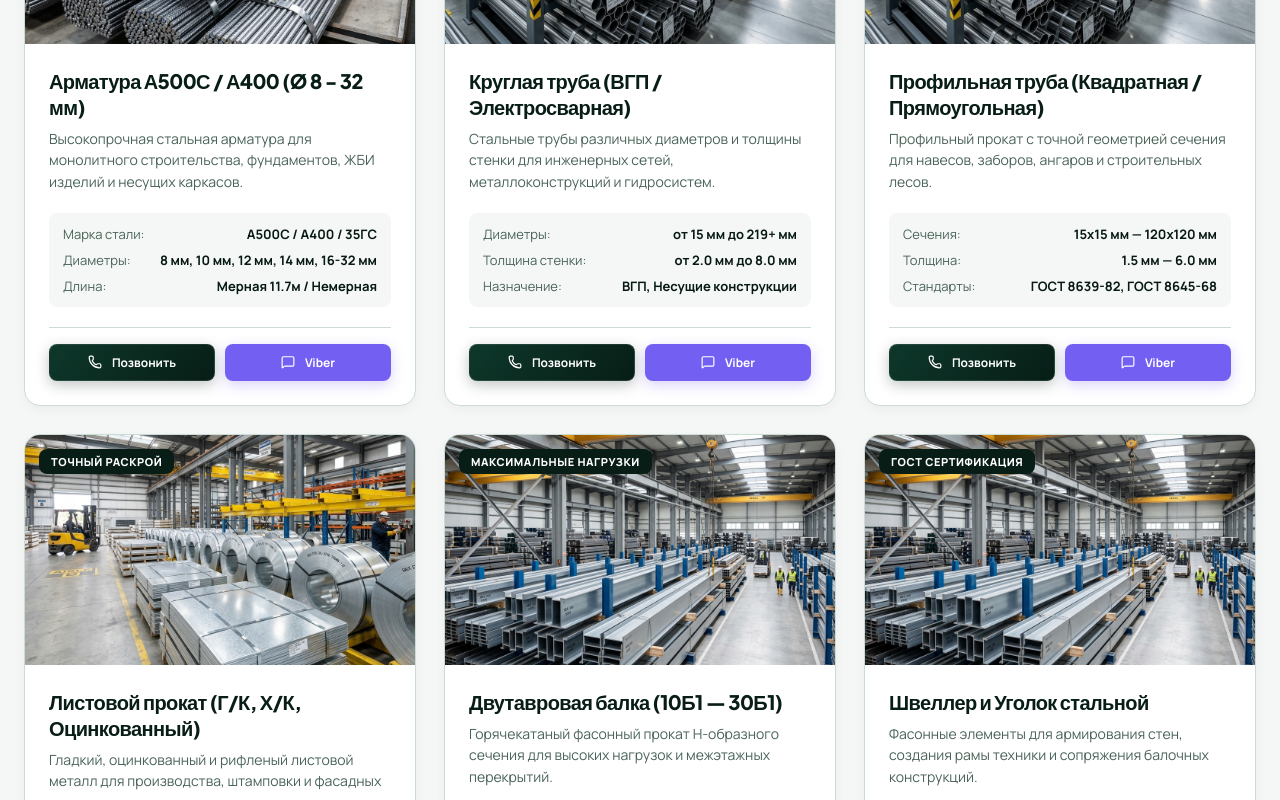
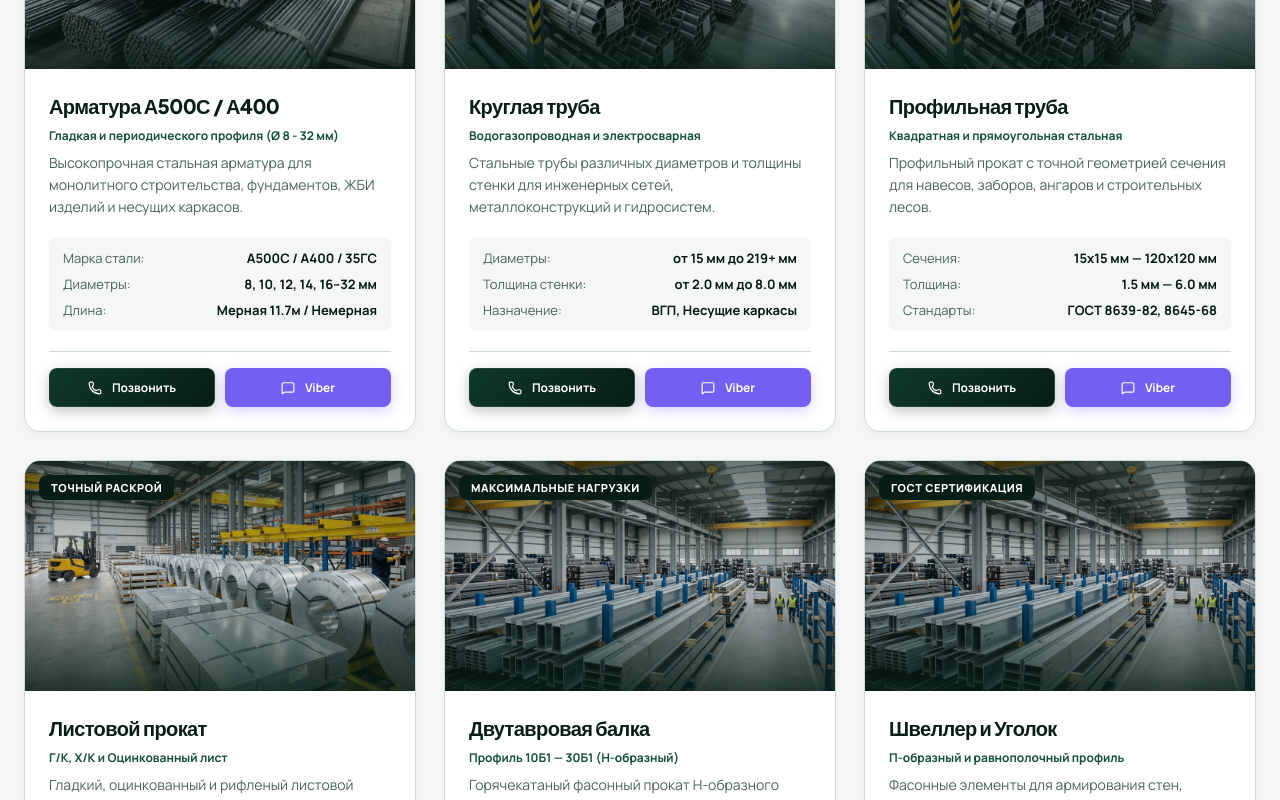
Before and after one commit to amuravschi-cloud/metalica-zuev, a React (Vite) app: page / in a window 1280 px wide. Shown: the part 1560-2360 px from the top of the page. Built offline with nearby package versions, Linux system fonts and the light colour scheme.

Commit message:
Apply exact corporate fixes: Transnistria 3 address, open-air storage on supports, weighing during load/unload, Orhei Saturday hours, and refined product cards

```diff
--- a/src/components/Capabilities.jsx
+++ b/src/components/Capabilities.jsx
@@ -16,7 +16,7 @@ export default function Capabilities() {
     {
       icon: <Wrench size={26} />,
       title: 'Козловые краны и погрузка',
-      desc: 'Все 3 металлобазы оборудованы heavy-duty козловыми и мостовыми кранами для безопасной и оперативной отгрузки длинномеров.'
+      desc: 'Все металлобазы оборудованы heavy-duty козловыми и мостовыми кранами для безопасной и оперативной отгрузки длинномеров.'
     },
     {
       icon: <Truck size={26} />,
@@ -54,15 +54,18 @@ export default function Capabilities() {
             <h3 style={{ fontSize: '26px', fontWeight: '800', margin: '8px 0 14px 0', color: 'var(--bg-dark-green)' }}>
               Почему крупные застройщики Молдовы выбирают Metalica Zuev?
             </h3>
-            <div style={{ display: 'flex', flexDirection: 'column', gap: '12px' }}>
-              <div style={{ display: 'flex', alignItems: 'center', gap: '10px', fontSize: '14px', fontWeight: '600', color: 'var(--text-dark)' }}>
-                <CheckCircle2 size={18} color="#16A34A" /> 100% сертификация металлопроката заводскими паспортами
+            <div style={{ display: 'flex', flexDirection: 'column', gap: '14px' }}>
+              <div style={{ display: 'flex', alignItems: 'flex-start', gap: '10px', fontSize: '14px', fontWeight: '600', color: 'var(--text-dark)' }}>
+                <CheckCircle2 size={18} color="#16A34A" style={{ flexShrink: 0, marginTop: '2px' }} />
+                <span>100% сертификация металлопроката заводскими паспортами</span>
               </div>
-              <div style={{ display: 'flex', alignItems: 'center', gap: '10px', fontSize: '14px', fontWeight: '600', color: 'var(--text-dark)' }}>
-                <CheckCircle2 size={18} color="#16A34A" /> Хранение арматуры и листов без контакта с влажной землей
+              <div style={{ display: 'flex', alignItems: 'flex-start', gap: '10px', fontSize: '14px', fontWeight: '600', color: 'var(--text-dark)' }}>
+                <CheckCircle2 size={18} color="#16A34A" style={{ flexShrink: 0, marginTop: '2px' }} />
+                <span>Открытое складское хранение проката на специализированных стеллажах и подкладках</span>
               </div>
-              <div style={{ display: 'flex', alignItems: 'center', gap: '10px', fontSize: '14px', fontWeight: '600', color: 'var(--text-dark)' }}>
-                <CheckCircle2 size={18} color="#16A34A" /> Точное весовое взвешивание при выезде через автомобильные весы
+              <div style={{ display: 'flex', alignItems: 'flex-start', gap: '10px', fontSize: '14px', fontWeight: '600', color: 'var(--text-dark)' }}>
+                <CheckCircle2 size={18} color="#16A34A" style={{ flexShrink: 0, marginTop: '2px' }} />
+                <span>Точный весовой контроль партии непосредственно при погрузке и разгрузке</span>
               </div>
             </div>
           </div>
--- a/src/components/ProductCatalog.jsx
+++ b/src/components/ProductCatalog.jsx
@@ -1,5 +1,5 @@
 import React, { useState } from 'react';
-import { Phone, MessageSquare } from 'lucide-react';
+import { Phone, MessageSquare, Layers, ShieldCheck, ArrowRight, Check } from 'lucide-react';
 
 export default function ProductCatalog() {
   const [activeTab, setActiveTab] = useState('all');
@@ -8,50 +8,50 @@ export default function ProductCatalog() {
     {
       id: 'armatura',
       category: 'armatura',
-      title: 'Арматура А500С / А400 (Ø 8 - 32 мм)',
-      subtitle: 'Гладкая и периодического профиля для монолита',
+      title: 'Арматура А500С / А400',
+      subtitle: 'Гладкая и периодического профиля (Ø 8 - 32 мм)',
       desc: 'Высокопрочная стальная арматура для монолитного строительства, фундаментов, ЖБИ изделий и несущих каркасов.',
       photo: '/images/rebar.png',
       tag: 'ГОСТ 34028 / А500С',
       specs: [
         { label: 'Марка стали', value: 'А500С / А400 / 35ГС' },
-        { label: 'Диаметры', value: '8 мм, 10 мм, 12 мм, 14 мм, 16-32 мм' },
+        { label: 'Диаметры', value: '8, 10, 12, 14, 16–32 мм' },
         { label: 'Длина', value: 'Мерная 11.7м / Немерная' },
       ]
     },
     {
       id: 'pipes_round',
       category: 'pipes',
-      title: 'Круглая труба (ВГП / Электросварная)',
-      subtitle: 'Водогазопроводные и магистральные трубы',
+      title: 'Круглая труба',
+      subtitle: 'Водогазопроводная и электросварная',
       desc: 'Стальные трубы различных диаметров и толщины стенки для инженерных сетей, металлоконструкций и гидросистем.',
       photo: '/images/pipes.png',
       tag: 'ГОСТ и EN стандарты',
       specs: [
         { label: 'Диаметры', value: 'от 15 мм до 219+ мм' },
         { label: 'Толщина стенки', value: 'от 2.0 мм до 8.0 мм' },
-        { label: 'Назначение', value: 'ВГП, Несущие конструкции' },
+        { label: 'Назначение', value: 'ВГП, Несущие каркасы' },
       ]
     },
     {
       id: 'pipes_prof',
       category: 'pipes',
-      title: 'Профильная труба (Квадратная / Прямоугольная)',
-      subtitle: 'Для быстровозводимых зданий и каркасов',
+      title: 'Профильная труба',
+      subtitle: 'Квадратная и прямоугольная стальная',
       desc: 'Профильный прокат с точной геометрией сечения для навесов, заборов, ангаров и строительных лесов.',
       photo: '/images/pipes.png',
       tag: 'Высокая прочность',
       specs: [
         { label: 'Сечения', value: '15х15 мм — 120х120 мм' },
         { label: 'Толщина', value: '1.5 мм — 6.0 мм' },
-        { label: 'Стандарты', value: 'ГОСТ 8639-82, ГОСТ 8645-68' },
+        { label: 'Стандарты', value: 'ГОСТ 8639-82, 8645-68' },
       ]
     },
     {
       id: 'sheets',
       category: 'sheets',
-      title: 'Листовой прокат (Г/К, Х/К, Оцинкованный)',
-      subtitle: 'Листы и рулоны промышленного назначения',
+      title: 'Листовой прокат',
+      subtitle: 'Г/К, Х/К и Оцинкованный лист',
       desc: 'Гладкий, оцинкованный и рифленый листовой металл для производства, штамповки и фасадных элементов.',
       photo: '/images/sheets.png',
       tag: 'Точный раскрой',
@@ -64,8 +64,8 @@ export default function ProductCatalog() {
     {
       id: 'beams',
       category: 'shaped',
-      title: 'Двутавровая балка (10Б1 — 30Б1)',
-      subtitle: 'Несущие двутавры для перекрытий и мостов',
+      title: 'Двутавровая балка',
+      subtitle: 'Профиль 10Б1 — 30Б1 (Н-образный)',
       desc: 'Горячекатаный фасонный прокат Н-образного сечения для высоких нагрузок и межэтажных перекрытий.',
       photo: '/images/beams.png',
       tag: 'Максимальные нагрузки',
@@ -78,15 +78,15 @@ export default function ProductCatalog() {
     {
       id: 'channels',
       category: 'shaped',
-      title: 'Швеллер и Уголок стальной',
+      title: 'Швеллер и Уголок',
       subtitle: 'П-образный и равнополочный профиль',
       desc: 'Фасонные элементы для армирования стен, создания рамы техники и сопряжения балочных конструкций.',
       photo: '/images/beams.png',
       tag: 'ГОСТ сертификация',
       specs: [
-        { label: 'Швеллер', value: '№ 5U, 8U, 10U, 12U, 14U — 30U' },
+        { label: 'Швеллер', value: '№ 5U, 8U, 10U — 30U' },
         { label: 'Уголок', value: '25х25 мм — 125х125 мм' },
-        { label: 'Марка', value: 'Ст3сп / 09Г2С' },
+        { label: 'Марка стали', value: 'Ст3сп / 09Г2С' },
       ]
     }
   ];
@@ -102,7 +102,7 @@ export default function ProductCatalog() {
           <span className="section-tag">Складской ассортимент</span>
           <h2>Каталог продуктовых групп металлопроката</h2>
           <p>
-            450+ товарных позиций в наличии на 3-х базах и логистическом хабе в Молдове.
+            450+ позиций в наличии на металлобазах и логистическом хабе в Молдове. Каждая партия сопровождена сертификатами завода-изготовителя.
           </p>
         </div>
 
@@ -115,17 +115,19 @@ export default function ProductCatalog() {
           <button className={`tab-btn ${activeTab === 'shaped' ? 'active' : ''}`} onClick={() => setActiveTab('shaped')}>Балка, Швеллер & Уголок</button>
         </div>
 
-        {/* Catalog Grid */}
+        {/* Product Cards Grid */}
         <div className="catalog-grid">
           {filteredProducts.map((prod) => (
             <div key={prod.id} className="product-card">
               <div className="product-img-wrapper">
                 <img src={prod.photo} alt={prod.title} loading="lazy" />
+                <div style={{ position: 'absolute', top: 0, left: 0, right: 0, bottom: 0, background: 'linear-gradient(180deg, rgba(7,29,22,0.6) 0%, rgba(7,29,22,0.1) 50%, rgba(7,29,22,0.85) 100%)' }} />
                 <span className="product-tag">{prod.tag}</span>
               </div>
 
               <div className="product-body">
                 <h3 className="product-title">{prod.title}</h3>
+                <p style={{ fontSize: '12px', fontWeight: '700', color: 'var(--brand-green)', marginBottom: '8px' }}>{prod.subtitle}</p>
                 <p className="product-desc">{prod.desc}</p>
 
                 <div className="product-specs">
@@ -138,10 +140,10 @@ export default function ProductCatalog() {
                 </div>
 
                 <div style={{ marginTop: 'auto', paddingTop: '16px', borderTop: '1px solid var(--border-green)', display: 'grid', gridTemplateColumns: '1fr 1fr', gap: '10px' }}>
-                  <a href="tel:+37368471530" className="btn btn-brand" style={{ padding: '9px 10px', fontSize: '12px' }}>
+                  <a href="tel:+37368471530" className="btn btn-brand" style={{ padding: '10px', fontSize: '12px' }}>
                     <Phone size={14} /> Позвонить
                   </a>
-                  <a href="viber://chat?number=%2B37368471530" className="btn btn-viber" style={{ padding: '9px 10px', fontSize: '12px' }}>
+                  <a href="viber://chat?number=%2B37368471530" className="btn btn-viber" style={{ padding: '10px', fontSize: '12px' }}>
                     <MessageSquare size={14} /> Viber
                   </a>
                 </div>
```
Also changed, not shown: src/components/BasesMap.jsx (+42 -27 lines).
